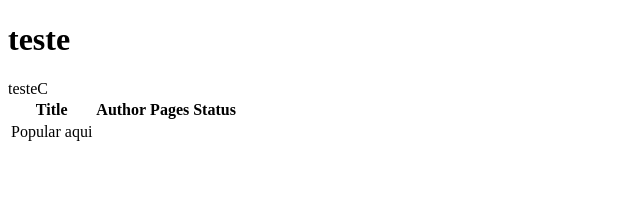
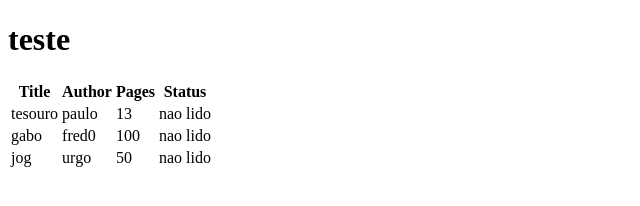
Before and after one commit to Thurlerr/TOP_pjt, a plain HTML site: page library/index.html in a window 1280 px wide. Shown: the whole page, without its empty margins (0-640 px from the left). Drawn offline with Linux system fonts and the light colour scheme.

Commit message:
embelezar tabela dinamica

```diff
--- a/library/index.html
+++ b/library/index.html
@@ -9,18 +9,14 @@
 <body>
     <h1>teste</h1>
     <div id="container">
-        testeC
     </div>
-    <table>
+    <table class="table">
         <tr>
             <th>Title</th>
             <th>Author</th>
             <th>Pages</th>
             <th>Status</th>
         </tr>
-        <tr class="table-data">
-            <td>Popular aqui</td>
-        </tr>
     </table>
 </body>
 </html>
--- a/library/script.js
+++ b/library/script.js
@@ -16,31 +16,24 @@ function addBookToLibrary(title, author, pages, status){
 
 const myBooks = []
 
-// const tesouro = new Book("tesouro", "drew", 10, "lido")
-// console.log(tesouro.info())
 addBookToLibrary("tesouro", "paulo", 13, "nao lido")
 addBookToLibrary("gabo", "fred0", 100, "nao lido")
 addBookToLibrary("jog", "urgo", 50, "nao lido")
-// console.log(myBooks[1])
 
-//colocar cada elemento do array em um nó da DOM
-const container = document.querySelector(".table-data")
+const container = document.querySelector(".table")
 
 function displayBooksOnDom (){
-    myBooks.forEach((el) => {
-    const tableRow = document.createElement("tr")
-    //criar um loop para cada elemento do objeto pertencer a uma td?
-    //dentro do loop, cada td vai conter o valor de uma chave desse objeto armazenado no array
-    //preciso saber como fazer a chave mudar a cada iteração do loop
-    for (i = 0; i < 4; i++){
-        const rowContent = document.createElement("td")
-        rowContent.textContent = el.
-    }
+    myBooks.forEach((arrayElement) => {
+        const tableRow = document.createElement("tr") //cria table row para o objeto inteiro
+        Object.keys(arrayElement).forEach( (keys) => { //pega cada chave do elemento atual do array e itera
+            if (keys === "info") return //se for a funçao, early return
+            const rowContent = document.createElement("td") //cria table data
+            rowContent.innerText = arrayElement[keys] //coloca na table data o conteudo obj.chave
+            tableRow.appendChild(rowContent) //coloca a table data dentro da table row
+        })
+        container.appendChild(tableRow) //após o loop de percorrer o objeto inteiro, coloca essa tableRow dentro da .table
+        })
     //talvez essa linha de código nesse lugar seja util no futuro -> p.classList.add("classeDesejada")
-    content.textContent = `${el.info()}`
-    container.appendChild(content)
-})};
+}
 
 displayBooksOnDom()
-
-//query selector, element creator, append element
```
Also changed, not shown: library/teste.js (+31 -17 lines).
